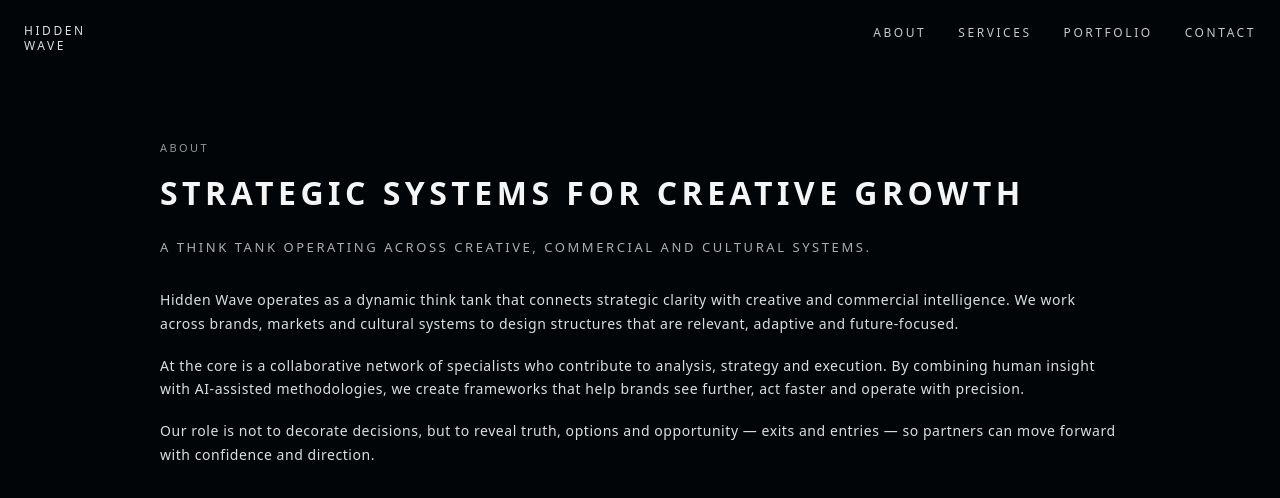
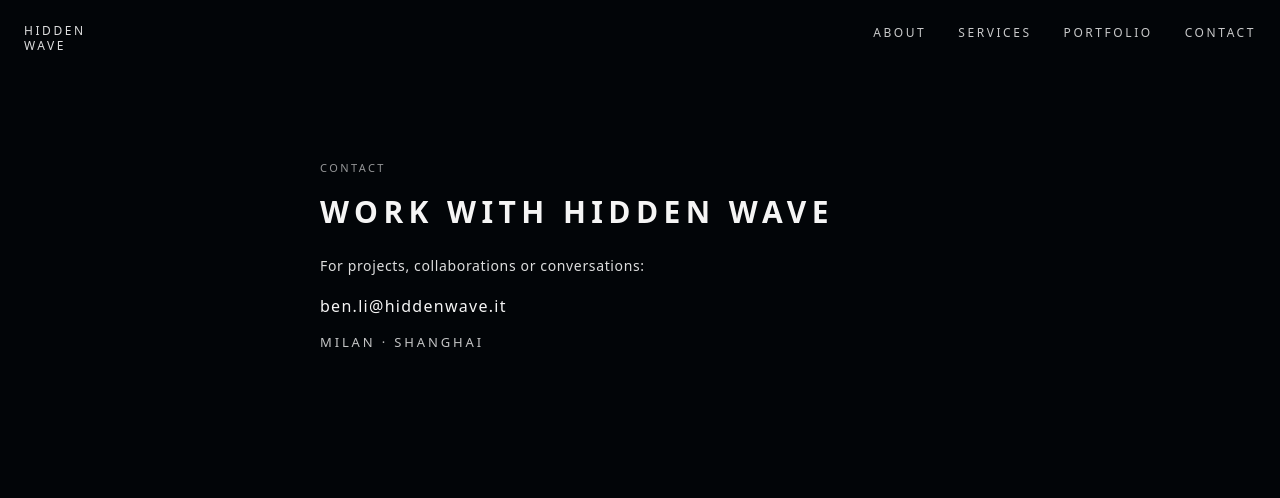
Before and after one commit to riverfresco/hiddenwave-website, a plain HTML site: page contact.html in a window 1280 px wide. Drawn offline with Linux system fonts and the light colour scheme.

Commit message:
Update contact.html

```diff
--- a/contact.html
+++ b/contact.html
@@ -3,7 +3,7 @@
 <head>
   <meta charset="UTF-8" />
   <meta name="viewport" content="width=device-width, initial-scale=1.0" />
-  <title>Hidden Wave — About</title>
+  <title>Hidden Wave — Contact</title>
   <style>
     * {
       box-sizing: border-box;
@@ -32,10 +32,9 @@
     .page {
       min-height: 100vh;
       position: relative;
-      padding: 0 24px 48px;
+      padding: 0 24px 56px;
     }
 
-    /* Header / Nav  —— 与首页保持一致风格 */
     .site-header {
       position: fixed;
       top: 24px;
@@ -59,16 +58,9 @@
     .logo {
       display: flex;
       flex-direction: column;
+      gap: 2px;
       font-size: 12px;
-      line-height: 1.2;   /* 和首页一样 */
-      gap: 3px;           /* 和首页一样 */
-    }
-    .logo a {
-      display: flex;
-      flex-direction: column;
-      gap: 2px;              /* 新增 —— 和首页一致 */
-      font-size: 12px;       /* 新增 —— 和首页一致 */
-      line-height: 1.1;      /* 新增 —— 和首页一致 */
+      line-height: 1.1;
     }
 
     .logo-line {
@@ -111,47 +103,53 @@
       opacity: 1;
     }
 
-    /* 页面内容区域 */
     .page-inner {
-      max-width: 960px;
+      max-width: 640px;
       margin: 0 auto;
-      padding-top: 140px;
+      padding-top: 160px;
+      text-transform: none;
+      letter-spacing: 0.04em;
     }
 
     .page-kicker {
       font-size: 11px;
+      text-transform: uppercase;
       letter-spacing: 0.22em;
       opacity: 0.6;
       margin-bottom: 16px;
     }
 
     .page-title {
-      font-size: 32px;
-      letter-spacing: 0.14em;
+      font-size: 30px;
+      text-transform: uppercase;
+      letter-spacing: 0.18em;
       margin: 0 0 24px;
     }
 
-    .page-subtitle {
-      font-size: 13px;
-      opacity: 0.7;
-      margin-bottom: 32px;
-    }
-
-    .page-body {
-      text-transform: none;
-      letter-spacing: 0.04em;
+    .contact-line {
       font-size: 14px;
-      line-height: 1.7;
+      margin-bottom: 10px;
       opacity: 0.9;
     }
 
-    .page-body p {
-      margin: 0 0 18px;
+    .contact-email {
+      font-size: 16px;
+      margin: 20px 0 10px;
+      text-transform: lowercase;
+      letter-spacing: 0.08em;
+    }
+
+    .contact-locations {
+      font-size: 13px;
+      opacity: 0.8;
+      text-transform: uppercase;
+      letter-spacing: 0.22em;
+      margin-top: 16px;
     }
 
     @media (max-width: 767px) {
       .page {
-        padding: 0 20px 40px;
+        padding: 0 20px 48px;
       }
 
       .site-header {
@@ -164,25 +162,22 @@
         font-size: 11px;
       }
 
-       /* ★ 修复 About 页 mobile logo 字体偏大的问题（关键） */
-       .logo a {
-         font-size: 11px !important;
-         line-height: 1.1 !important;
-      }
-
       .main-nav {
-        gap: 20px;
+        gap: 18px;
         font-size: 11px;
         flex-wrap: wrap;
       }
 
       .page-inner {
-        padding-top: 120px;
+        padding-top: 130px;
       }
 
       .page-title {
         font-size: 24px;
-        line-height: 1.2;
+      }
+
+      .contact-email {
+        font-size: 15px;
       }
 
       .nav-contact--desktop {
@@ -197,14 +192,11 @@
 </head>
 <body>
   <div class="page">
-    <!-- Header -->
     <header class="site-header">
       <div class="site-header-inner">
         <div class="logo">
-          <a href="index.html" class="logo-link">
-            <span class="logo-line">Hidden</span>
-            <span class="logo-line">Wave</span>
-            <a href="index.html" class="logo-link" aria-label="Hidden Wave homepage"></a>
+          <span class="logo-line">Hidden</span>
+          <span class="logo-line">Wave</span>
         </div>
 
         <nav class="main-nav">
@@ -216,37 +208,22 @@
       </div>
     </header>
 
-    <!-- Content -->
     <main class="page-inner">
-      <div class="page-kicker">About</div>
-      <h1 class="page-title">Strategic Systems for Creative Growth</h1>
+      <div class="page-kicker">Contact</div>
+      <h1 class="page-title">Work with Hidden Wave</h1>
 
-      <div class="page-subtitle">
-        A think tank operating across creative, commercial and cultural systems.
+      <div class="contact-line">
+        For projects, collaborations or conversations:
+      </div>
+      <div class="contact-email">
+        ben.li@hiddenwave.it
       </div>
 
-      <div class="page-body">
-        <p>
-          Hidden Wave operates as a dynamic think tank that connects strategic clarity
-          with creative and commercial intelligence. We work across brands, markets
-          and cultural systems to design structures that are relevant, adaptive and
-          future-focused.
-        </p>
-        <p>
-          At the core is a collaborative network of specialists who contribute to
-          analysis, strategy and execution. By combining human insight with
-          AI-assisted methodologies, we create frameworks that help brands see
-          further, act faster and operate with precision.
-        </p>
-        <p>
-          Our role is not to decorate decisions, but to reveal truth, options and
-          opportunity — exits and entries — so partners can move forward with
-          confidence and direction.
-        </p>
+      <div class="contact-locations">
+        Milan · Shanghai
       </div>
     </main>
 
-    <!-- Mobile bottom CONTACT -->
     <a href="contact.html" class="nav-contact--mobile">Contact</a>
   </div>
 </body>
```
